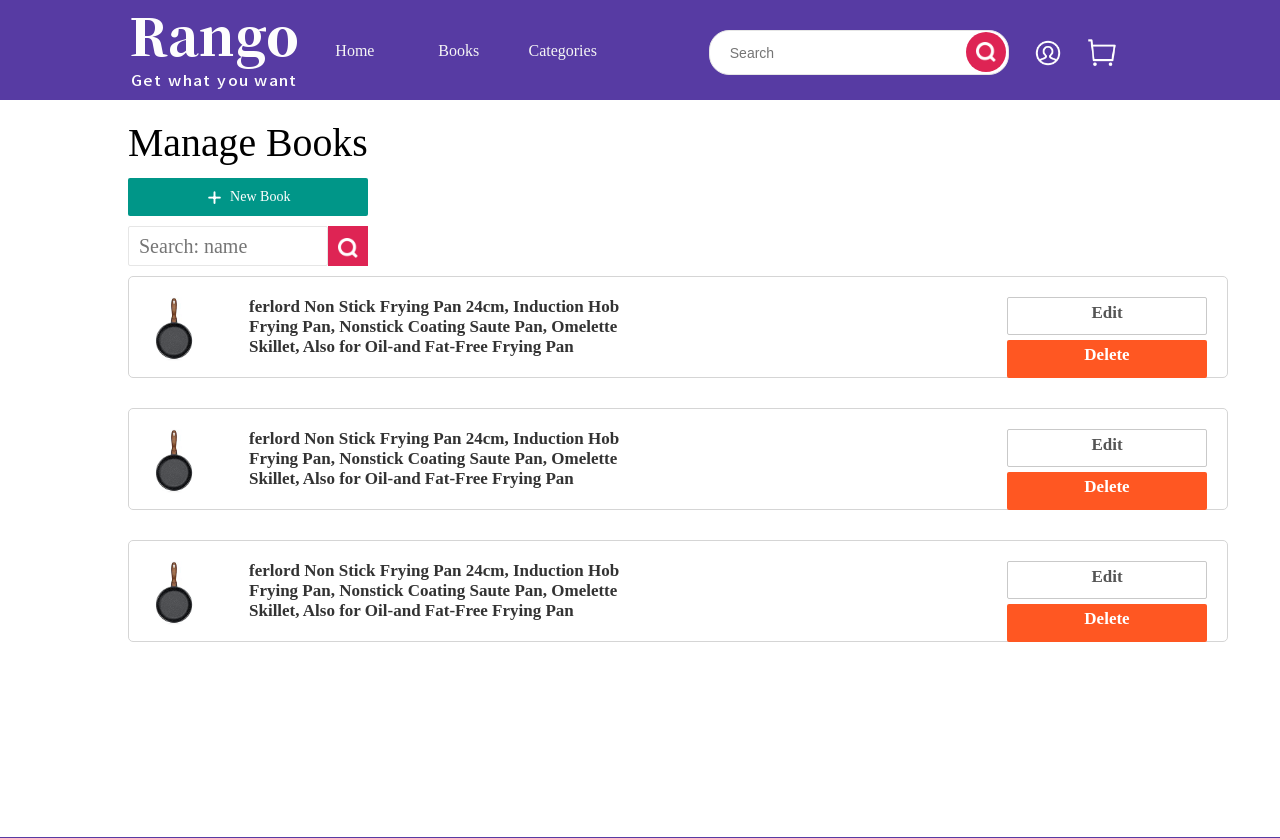
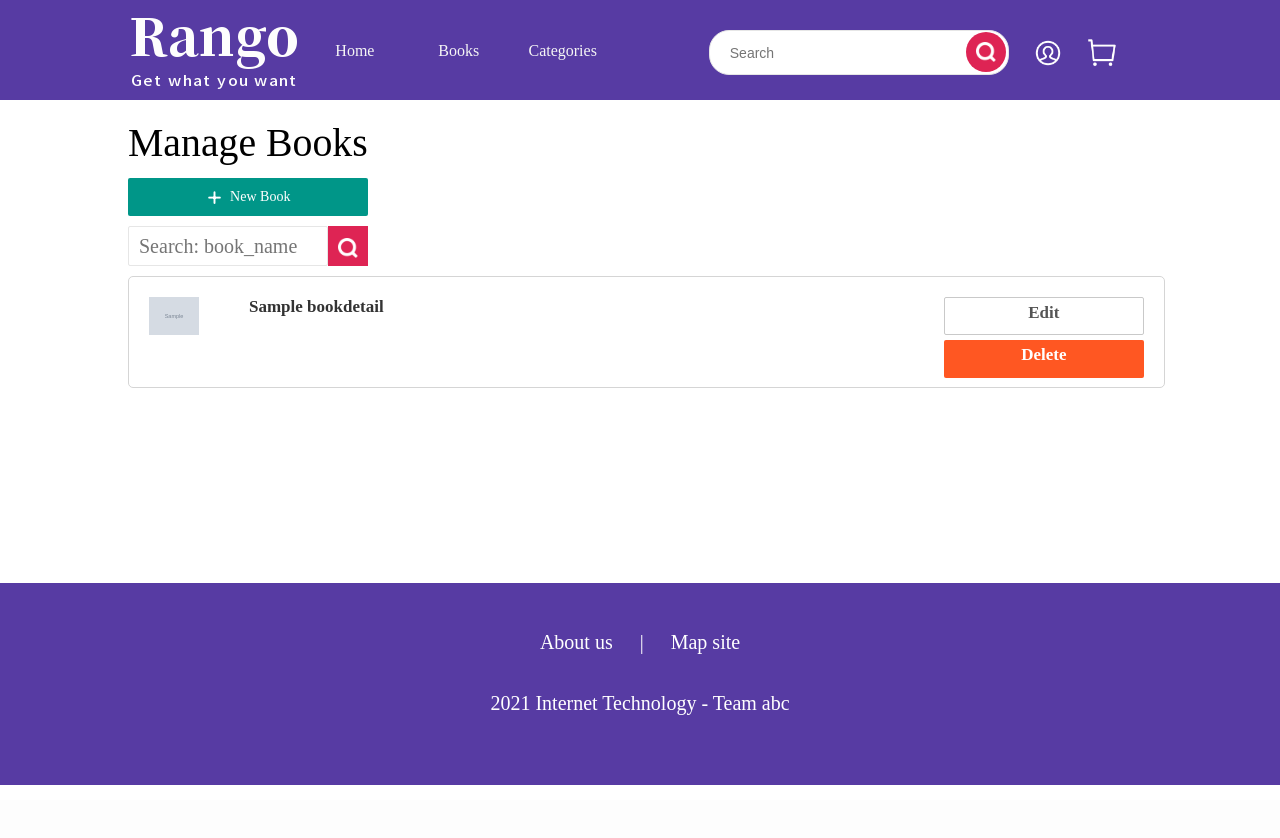
Before and after one commit to qinyuguan/Rango, a Django app: page /rango/admin/books/ in a window 1280 px wide. Shown: the top 838 px of the page. After the commit the page ends 785 px from the top, so only its background shows below. Run offline with Django 3.2, Linux system fonts and the light colour scheme; tables that the repository leaves empty hold one stand-in row (values such as "Sample post"); grey boxes marked "Sample" are stand-in pictures; some web fonts are replaced.

Commit message:
update admin_books search/add/edit/delete apis

```diff
--- a/rango/urls.py
+++ b/rango/urls.py
@@ -21,13 +21,15 @@ urlpatterns = [
     path('comment/<slug:order_no>/', views.comment, name='comment'),
     path('category/<slug:category_name>/', views.category, name='category'),
     path('categories/', views.categories, name='categories'),
-    path('cart/add/', views.cart_add,name='cart_add'),
-    path('cart/del/', views.cart_del,name='cart_del'),
-    path('cart/confirm/', views.cart_confirm,name='cart_confirm'),
-    path('cart/pay/', views.cart_pay,name='cart_pay'),
+    path('cart/add/', views.cart_add, name='cart_add'),
+    path('cart/del/', views.cart_del, name='cart_del'),
+    path('cart/confirm/', views.cart_confirm, name='cart_confirm'),
+    path('cart/pay/', views.cart_pay, name='cart_pay'),
 
     path('admin/books/', views.admin_books, name='admin_books'),
-    path('admin/books/add/',views.admin_add_books, name='admin_add_books'),
+    path('admin/books/add/', views.admin_add_books, name='admin_add_books'),
+    path('admin/books/edit/<slug:slug>/', views.admin_edit_books, name='admin_edit_books'),
+    path('admin/books/edl/<slug:slug>/', views.admin_del_books, name='admin_del_books'),
     path('admin/categories/', views.admin_categories, name='admin_categories'),
-    path('admin/categories/add/',views.admin_add_categories, name='admin_add_categories')
+    path('admin/categories/add/', views.admin_add_categories, name='admin_add_categories')
 ]
--- a/rango/views.py
+++ b/rango/views.py
@@ -187,11 +187,11 @@ def bought(request):
     ret = []
     for order in orders:
         book = order.book.first()
-        temp_dict = {'book':book, 'order':order}
+        temp_dict = {'book': book, 'order': order}
         ret.append(temp_dict)
-    context_dict = {'orders':ret}
+    context_dict = {'orders': ret}
     print(context_dict)
-    return render(request, 'rango/bought.html',context=context_dict)
+    return render(request, 'rango/bought.html', context=context_dict)
 
 
 def profile(request):
@@ -200,53 +200,6 @@ def profile(request):
 
 def users(request):
     return render(request, 'rango/users.html')
-
-
-def cart(request):
-    ret = []
-    total = 0
-    cart = Cart.objects.filter(user=request.user)
-    for c in cart:
-        book = c.book.first()
-        price = round(float(book.price[1:]) * c.num, 2)
-        book.num = c.num
-        book.price = book.price[:1] + str(price)
-        total = round(total + price, 2)
-        ret.append(book)
-    context_dict = {"cart_list": ret, 'total': total}
-    return render(request, 'rango/cart.html', context=context_dict)
-
-
-def comment(request, order_no):
-    if request.method=='POST':
-        content = request.POST.get('comment')
-        try:
-            order = Order.objects.get(order_no=order_no)
-            book = order.book.first()
-        except Order.DoesNotExist:
-            return JsonResponse({'code': 500, 'status': 'failed', 'msg': 'Order Invalid'})
-
-        comment = Comment(content=content,date=datetime.now())
-        comment.save()
-        comment.book.add(book)
-        comment.save()
-        order.isComment = 1
-        order.save()
-        return JsonResponse({'code': 200, 'status': 'success', 'msg': 'Comment made successfully'})
-
-
-    else:
-        try:
-            order = Order.objects.get(order_no=order_no)
-        except Order.DoesNotExist:
-            return redirect('rango:bought')
-
-        if order.isComment == 1:
-            return redirect('rango:bought')
-
-        book = order.book.first()
-        context_dict = {'book':book, 'order_no':order_no}
-        return render(request, 'rango/comment.html',context=context_dict)
 
 
 def category(request, category_name):
@@ -267,11 +220,47 @@ def categories(request):
 
 
 def admin_books(request):
-    return render(request, 'rango/admin/books.html')
+    keyword = request.GET.get("keyword")
+    if keyword != None and keyword != "":
+        book_list = BookDetail.objects.filter(title__contains=keyword).order_by('title')[:20]
+        context_dict = {'book_list': book_list, 'keyword':keyword}
+        return render(request, 'rango/admin/books.html', context=context_dict)
+    book_list = BookDetail.objects.order_by('title')[:20]
+    context_dict = {'book_list': book_list}
+    return render(request, 'rango/admin/books.html', context=context_dict)
 
 
 def admin_add_books(request):
     return render(request, 'rango/admin/add_book.html')
+
+
+def admin_edit_books(request, slug):
+    if request.method == 'POST':
+        id = request.POST.get('id')
+        title = request.POST.get('title')
+        author = request.POST.get('author')
+        desc = request.POST.get('desc')
+        img = request.POST.get('img')
+        previous_title = request.POST.get('previous_title')
+        # TODO: UPDATE CATEGORY
+        category = request.POST.get('category')
+        book = BookDetail.objects.get(id=id,title=previous_title)
+        book.title = title
+        book.author = author
+        book.desc = desc
+        book.img = img
+        book.save()
+        return JsonResponse({'code': 200, 'status': 'success', 'msg': 'Edit made successfully'})
+    else:
+        book = BookDetail.objects.get(slug=slug)
+        context_dict = {'book': book}
+        return render(request, 'rango/admin/edit_book.html', context=context_dict)
+
+
+def admin_del_books(request,slug):
+    book = BookDetail.objects.get(slug=slug)
+    book.delete()
+    return redirect('rango:admin_books')
 
 
 def admin_categories(request):
@@ -280,6 +269,21 @@ def admin_categories(request):
 
 def admin_add_categories(request):
     return render(request, 'rango/admin/add_categories.html')
+
+
+def cart(request):
+    ret = []
+    total = 0
+    cart = Cart.objects.filter(user=request.user)
+    for c in cart:
+        book = c.book.first()
+        price = round(float(book.price[1:]) * c.num, 2)
+        book.num = c.num
+        book.price = book.price[:1] + str(price)
+        total = round(total + price, 2)
+        ret.append(book)
+    context_dict = {"cart_list": ret, 'total': total}
+    return render(request, 'rango/cart.html', context=context_dict)
 
 
 def cart_add(request):
@@ -363,3 +367,35 @@ def cart_pay(request):
             cart.delete()
         return JsonResponse({'code': 200, 'status': 'success', 'msg': 'Book was added to your basket'})
     return JsonResponse({'code': 500, 'status': 'failed', 'msg': 'Method not support'})
+
+
+def comment(request, order_no):
+    if request.method == 'POST':
+        content = request.POST.get('comment')
+        try:
+            order = Order.objects.get(order_no=order_no)
+            book = order.book.first()
+        except Order.DoesNotExist:
+            return JsonResponse({'code': 500, 'status': 'failed', 'msg': 'Order Invalid'})
+
+        comment = Comment(content=content, date=datetime.now())
+        comment.save()
+        comment.book.add(book)
+        comment.save()
+        order.isComment = 1
+        order.save()
+        return JsonResponse({'code': 200, 'status': 'success', 'msg': 'Comment made successfully'})
+
+
+    else:
+        try:
+            order = Order.objects.get(order_no=order_no)
+        except Order.DoesNotExist:
+            return redirect('rango:bought')
+
+        if order.isComment == 1:
+            return redirect('rango:bought')
+
+        book = order.book.first()
+        context_dict = {'book': book, 'order_no': order_no}
+        return render(request, 'rango/comment.html', context=context_dict)
--- a/static/css/admin.css
+++ b/static/css/admin.css
@@ -40,14 +40,15 @@
 }
 
 .order-list{
-    width: 1100px;
-    min-width: 1100px;
+    width: 90%;
+    min-width: 1024px;
 }
 
 .order-item{
     border-radius: 5px;
     border: 1px solid #D5D5D5;
     margin-bottom: 30px;
+    padding-bottom: 50px;
 }
 
 .order-header{
--- a/templates/rango/admin/books.html
+++ b/templates/rango/admin/books.html
@@ -13,86 +13,56 @@
             <div class="product-intro layui-clear" id="intro">
                 <div class="keyword"><h3>Manage Books</h3></div>
                 <div class="control">
-                    <a href="{% url 'rango:admin_add_books' %}" class="layui-btn add-btn"><i class="layui-icon layui-icon-add-1"></i> New Book</a>
+                    <a href="{% url 'rango:admin_add_books' %}" class="layui-btn add-btn"><i
+                            class="layui-icon layui-icon-add-1"></i> New Book</a>
                 </div>
                 <div class="control layui-input-inline">
-                    <input type="text" name="keyword" autocomplete="off" placeholder="Search: name"
+                    <input value="{{ keyword }}" type="text" name="keyword" id="keyword" autocomplete="off" placeholder="Search: book_name"
                            class="layui-input control-input"/>
-                    <button lay-submit class="control-btn" type="submit"><img width="20px" height="20px"
-                                                                              src="{% static 'images/search.png' %}"/>
-                    </button>
-                    <button lay-submit class="control-btn" type="submit"><img width="20px" height="20px"
+                    <button onclick="search()" class="control-btn" type="submit"><img width="20px" height="20px"
                                                                               src="{% static 'images/search.png' %}"/>
                     </button>
                 </div>
 
                 <div class="order-list">
+                    {% if book_list %}
+                        {% for book in book_list %}
                             <div class="order-item">
 
                                 <div class="order-detail">
                                     <div class="order-detail-img">
                                         <a>
-                                    <img src="{% static 'images/pan.png' %}"/>
+                                            <img src="{{ book.img }}"/>
                                         </a>
                                     </div>
                                     <div class="order-detail-title">
-                                <a>
-                                    ferlord Non Stick Frying Pan 24cm, Induction Hob Frying Pan, Nonstick Coating Saute
-                                    Pan, Omelette Skillet, Also for Oil-and Fat-Free Frying Pan
+                                        <a href="{% url 'rango:product' book.slug %}">
+                                            {{ book.title }}
                                         </a>
                                     </div>
                                     <div class="order-operation">
-                                <a href="{% url 'rango:comment' %}" class="layui-btn layui-btn-primary">Edit</a>
-                                <a href="{% url 'rango:comment' %}" class="layui-btn layui-btn-danger">Delete</a>
+                                        <a href="{% url 'rango:admin_edit_books' book.slug %}" class="layui-btn layui-btn-primary">Edit</a>
+                                        <a href="{% url 'rango:admin_del_books' book.slug %}" class="layui-btn layui-btn-danger">Delete</a>
                                     </div>
                                 </div>
 
                             </div>
-                    <div class="order-item">
+                        {% endfor %}
+                    {% endif %}
 
-                        <div class="order-detail">
-                            <div class="order-detail-img">
-                                <a>
-                                    <img src="{% static 'images/pan.png' %}"/>
-                                </a>
-                            </div>
-                            <div class="order-detail-title">
-                                <a>
-                                    ferlord Non Stick Frying Pan 24cm, Induction Hob Frying Pan, Nonstick Coating Saute
-                                    Pan, Omelette Skillet, Also for Oil-and Fat-Free Frying Pan
-                                </a>
-                            </div>
-                            <div class="order-operation">
-                                <a href="{% url 'rango:comment' %}" class="layui-btn layui-btn-primary">Edit</a>
-                                <a href="{% url 'rango:comment' %}" class="layui-btn layui-btn-danger">Delete</a>
-                            </div>
-                        </div>
-
-                    </div>
-                    <div class="order-item">
-
-                        <div class="order-detail">
-                            <div class="order-detail-img">
-                                <a>
-                                    <img src="{% static 'images/pan.png' %}"/>
-                                </a>
-                            </div>
-                            <div class="order-detail-title">
-                                <a>
-                                    ferlord Non Stick Frying Pan 24cm, Induction Hob Frying Pan, Nonstick Coating Saute
-                                    Pan, Omelette Skillet, Also for Oil-and Fat-Free Frying Pan
-                                </a>
-                            </div>
-                            <div class="order-operation">
-                                <a href="{% url 'rango:comment' %}" class="layui-btn layui-btn-primary">Edit</a>
-                                <a href="{% url 'rango:comment' %}" class="layui-btn layui-btn-danger">Delete</a>
-                            </div>
-                        </div>
-
-                    </div>
                 </div>
             </div>
         </div>
 
     </div>
 {% endblock %}
+
+{% block script_block %}
+    <script>
+        function search(){
+            var keyword = $('#keyword').val()
+            location.href = "{% url 'rango:admin_books' %}?keyword="+ keyword;
+        }
+
+    </script>
+{% endblock %}
--- a/templates/rango/index.html
+++ b/templates/rango/index.html
@@ -24,9 +24,9 @@
             <div class="trend-list">
                 {% if book_list %}
                     {% for book in book_list %}
-                        <div class="trend-book">
+                        <a href="{% url 'rango:product' book.slug %}" class="trend-book">
                             <img src="{{ book.img }}?width=170&amp;height=255&amp;v=v2">
-                        </div>
+                        </a>
                     {% endfor %}
                 {% endif %}
             </div>
```
Also changed, not shown: templates/rango/admin/edit_book.html (added, +91 -0 lines), templates/rango/product.html (+32 -21 lines). Lines whose indentation alone changed are shown as unchanged.
